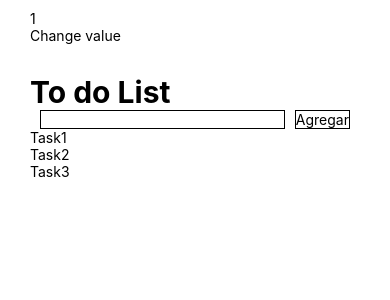
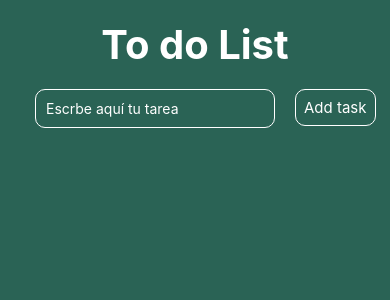
Before and after one commit to MarcoMR4/MateriaProgramacionMovil, a React Native app in the folder AwesomeProject/: screen / in a window 390 px wide. Shown: the top 300 px of the page. Built offline with nearby package versions, Linux system fonts and the light colour scheme.

Commit message:
Todo list practica

```diff
--- a/AwesomeProject/App.js
+++ b/AwesomeProject/App.js
@@ -4,123 +4,61 @@ import {
   StyleSheet,
   Text,
   View,
-  StatusBar as ReactStatus,
-  Platform,
-  TouchableOpacity,
-  TextInput,
 } from "react-native";
 import Constants from "expo-constants";
-import WelcomeBack from "./src/screens/Task9/WelcomeBack";
-import { FlatList } from "react-native-web";
-import ToDo from "./src/components/ToDo";
+import { FlatList } from "react-native";
+import Todo1 from "./src/components/Todo1";
+import CustomButton from "./src/components/CustomButton";
+import TodoInput from "./src/components/TodoInput";
 
-
-//Hooks
-//Custom hooks, hooks personalizables
 
 export default function App() {
 
-  /*
-  const [state, setState] = useState({
-    nombre: 'Marco',
-    edad: 23,
-    ciudad: 'Morelia',
-    chido: true,
-  })
-  */
+// console.log(React.useState(), 'With React')
 
-  const [state, setState] = useState(1)
+const [inputValue, setInputValue] = useState('');
+const [todos, setTodos] = useState([]);
 
-
-  console.log(React.useState(), 'With React')
-  console.log(React)
-
-  //  console.log(state[0],'**STATE 0**')
-  //  console.log(state[1],'**STATE 1**')
-
-  const sumValue = (value1) => setState(state + value1)
-
-  const TODOS = [
-    {id: 1, name: "Task1", isCompleted: false},
-    {id: 2, name: "Task2", isCompleted: false},
-    {id: 3, name: "Task3", isCompleted: false},
-  ]
-
-  const [todos, setTodos] = useState([])
-  const [inputValue, setInputValue] = useState('')
-
-  const handleAddTodo = () => {
-    if (inputValue === '') return
-
-    setTodos = ([
-      ...todos,
-      {
-        id: new Date().toISOString(),
-        name: inputValue,
-        isCompleted: false
-      }
-    ])
-    setInputValue('')
-  }
-
-
-
-
+const handleAddTodo = () => {
+  console.log('Entro a la funcion')
+  // if (inputValue === '') return;
+  setTodos([
+    ...todos,
+    {
+      id: new Date().toISOString(),
+      name: inputValue,
+      isCompleted: false,
+    },
+  ]);
+  setInputValue('');
+};
 
   return (
     <View style={styles.container}>
       <StatusBar style="auto" />
 
-      {/*<WelcomeBack />*/}
-      <Text>{JSON.stringify(state)}</Text>
-
-
-      <TouchableOpacity onPress={() => sumValue(10)}>
-        <Text>Change value</Text>
-      </TouchableOpacity>
-
-
-      <Text>
-        {inputValue}
-      </Text>
-
-      <View style={{justifyItems:"center"}}>
-
-        <Text style={{fontSize: 30, marginTop: 30, fontWeight:"bold" }}>
+      <View style={{justifyItems:"center", paddingHorizontal: 20, paddingTop: 10}}>
+        <Text style={{fontSize: 40, fontWeight:"bold", textAlign: "center", color: 'white' }}>
             To do List
         </Text>
 
-        <View style={{flexDirection:"row", paddingHorizontal: 10, gap: 10}}>
-          <TextInput
+        <View style={{flexDirection:"row", marginTop: 20, gap: 20}}>
+          <TodoInput
             value={inputValue}
-            style = {{borderWidth:1, borderColor: 'black', flex: 1}}
-            onChangeText={(value => setInputValue(value))}
+            onChangeText={(value) => setInputValue(value)}
           />
-
-          <TouchableOpacity style={{
-            borderWidth: 1,
-            alignContent: "center",
-            justifyContent: "center",
-          }}>
-            <Text>Agregar</Text>
-          </TouchableOpacity>
-
+          <CustomButton text='Add task' onPress={handleAddTodo} />
         </View>
 
         <FlatList
-          data = {TODOS}
+          data={todos}
           keyExtractor={(item) => item.id}
-          renderItem={({ item:  {name } }) => (
-            <ToDo
-              name={name}
-            />
+          renderItem={(({item: {name} }) =>
+            <Todo1 name={name} />
           )}
-
         />
 
-
       </View>
-
     </View>
   );
 }
@@ -128,8 +66,8 @@ export default function App() {
 const styles = StyleSheet.create({
   container: {
     flex: 1,
-    backgroundColor: "white",
+    backgroundColor: "#2a6355",
     paddingTop: Constants.statusBarHeight + 10,
-    padding: 30,
+    padding: 15,
   },
 });
--- /dev/null
+++ b/AwesomeProject/src/components/CustomButton.jsx
@@ -0,0 +1,25 @@
+import { StyleSheet, View, Text, TouchableOpacity } from "react-native";
+
+
+const CustomButton = ({text, onPress}) => {
+    return (
+        <TouchableOpacity onPress={onPress}>
+            <View style={styles.container} >
+                <Text style={{color: 'white', fontSize: 15}}>{text}</Text>
+            </View>
+        </TouchableOpacity>
+    )
+}
+
+const styles = StyleSheet.create({
+    container: {
+        borderWidth: 1,
+        alignContent: "center",
+        justifyContent: "center",
+        padding: 8,
+        borderColor: 'white',
+        borderRadius: 10,
+    }
+})
+
+export default CustomButton
--- a/AwesomeProject/src/components/ToDo.jsx
+++ /dev/null
@@ -1,25 +0,0 @@
-import React from "react";
-import { StyleSheet, View, Text } from "react-native";
-
-const ToDo = ({name}) => {
-    return (
-        <View styles={styles.container}>
-
-            <Text>{name}</Text>
-
-        </View>
-
-    )
-}
-
-const styles = StyleSheet.create({
-    container: {
-        gap: 10,
-
-    },
-
-
-
-})
-
-export default ToDo
--- /dev/null
+++ b/AwesomeProject/src/components/Todo1.jsx
@@ -0,0 +1,34 @@
+import React from "react";
+import { StyleSheet, View, Text } from "react-native";
+import CustomButton from "./CustomButton";
+
+const Todo1 = ({ name }) => {
+    return (
+        <View style={styles.container}>
+            <Text style={{fontSize:20, fontWeight: "bold", color:'white'}}>
+                {name}
+            </Text>
+            <View style={{flexDirection:"row", gap: 10}}>
+                <CustomButton text='Delete' light />
+                <CustomButton text='Edit' light />
+
+            </View>
+        </View>
+    )
+
+}
+
+const styles = StyleSheet.create({
+    container: {
+        flexDirection: "row",
+        marginTop: 30,
+        justifyContent: "space-between",
+        padding: 15,
+        borderRadius: 5,
+        backgroundColor: '#2d705f',
+        borderColor: 'white',
+    }
+
+})
+
+export default Todo1
--- a/AwesomeProject/src/components/TodoInput.jsx
+++ b/AwesomeProject/src/components/TodoInput.jsx
@@ -1,2 +1,26 @@
 import React from "react";
-import { StyleSheet, TextInput } from "react-native";
+import { StyleSheet, TextInput, View } from "react-native";
+
+const TodoInput = ({value, onChangeText}) => {
+    return (
+        <TextInput
+            style={styles.container}
+            value={value}
+            onChangeText={onChangeText}
+            placeholder="Escrbe aquí tu tarea"
+        />
+    )
+}
+
+const styles = StyleSheet.create({
+    container: {
+        borderWidth:1,
+        borderColor: 'white',
+        flex: 1,
+        borderRadius: 10,
+        color: 'white',
+        padding: 10,
+    }
+})
+
+export default TodoInput
```
